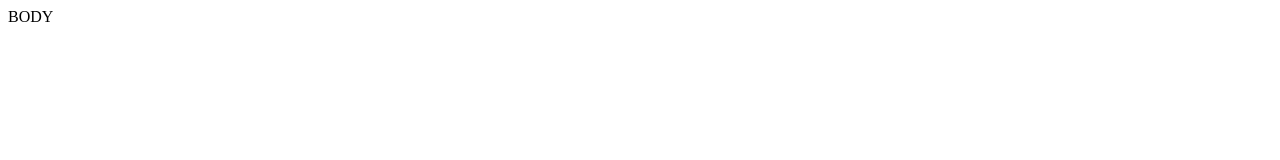
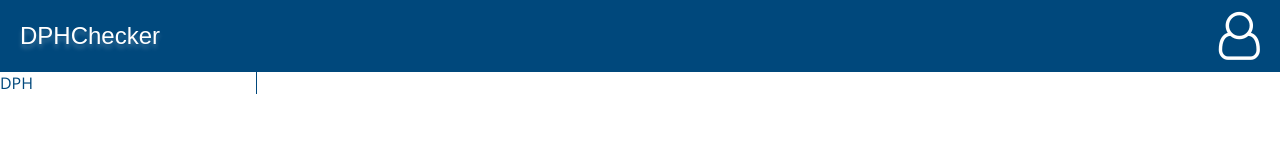
Before and after one commit to Timisko/Breznicky_UIUX, a plain HTML site: page index.html in a window 1280 px wide. Drawn offline with nearby package versions, Linux system fonts and the light colour scheme; a web font is replaced by a local one.

Commit message:
second commit

```diff
--- a/index.html
+++ b/index.html
@@ -4,8 +4,28 @@
     <meta charset="UTF-8">
     <title>Title</title>
     <link href="style.css" rel="stylesheet">
+    <link rel="preconnect" href="https://fonts.googleapis.com">
+    <link rel="preconnect" href="https://fonts.gstatic.com" crossorigin>
+    <link href="https://fonts.googleapis.com/css2?family=Lexend+Exa:wght@100..900&display=swap" rel="stylesheet">
+    <link rel="stylesheet" href="https://cdnjs.cloudflare.com/ajax/libs/font-awesome/4.7.0/css/font-awesome.min.css"
+          integrity="sha512-SfTiTlX6kk+qitfevl/7LibUOeJWlt9rbyDn92a1DqWOw9vWG2MFoays0sgObmWazO5BQPiFucnnEAjpAB+/Sw=="
+          crossorigin="anonymous" referrerpolicy="no-referrer" />
+    <link rel="preconnect" href="https://fonts.googleapis.com">
+    <link rel="preconnect" href="https://fonts.gstatic.com" crossorigin>
+    <link href="https://fonts.googleapis.com/css2?family=Open+Sans:ital,wght@0,300..800;1,300..800&display=swap" rel="stylesheet">
 </head>
 <body>
-    BODY
+    <div>
+        <header class="header">
+            <h1>DPHChecker</h1>
+            <i class="fa fa-3x fa-user-o"></i>
+        </header>
+
+        <div class="sidebar">
+            <div>
+                DPH
+            </div>
+        </div>
+    </div>
 </body>
 </html>
--- a/style.css
+++ b/style.css
@@ -0,0 +1,39 @@
+:root {
+    --main-color: #00487C;
+    --secondary_color: #EE5622;
+    --white-color: #FFF;
+}
+
+body {
+    font-family: "Open Sans", sans-serif;
+    font-style: normal;
+    margin: 0;
+    padding: 0;
+}
+
+header {
+    display: flex;
+    height: 60px;
+    padding: 6px 20px;
+    justify-content: space-between;
+    align-items: center;
+    flex-shrink: 0;
+    background-color: var(--main-color);
+    color: var(--white-color)
+}
+
+header h1 {
+    text-shadow: 0 4px 4px rgba(255, 255, 255, 0.25);
+    font-family: "Lexend Exa", sans-serif;
+    font-size: 24px;
+    font-style: normal;
+    font-weight: 400;
+    line-height: normal;
+}
+
+.sidebar {
+    background-color: var(--white-color);
+    color: var(--main-color);
+    width: 20%;
+    border-right: 1px var(--main-color) solid;
+}
```
Also changed, not shown: 1 other file.
